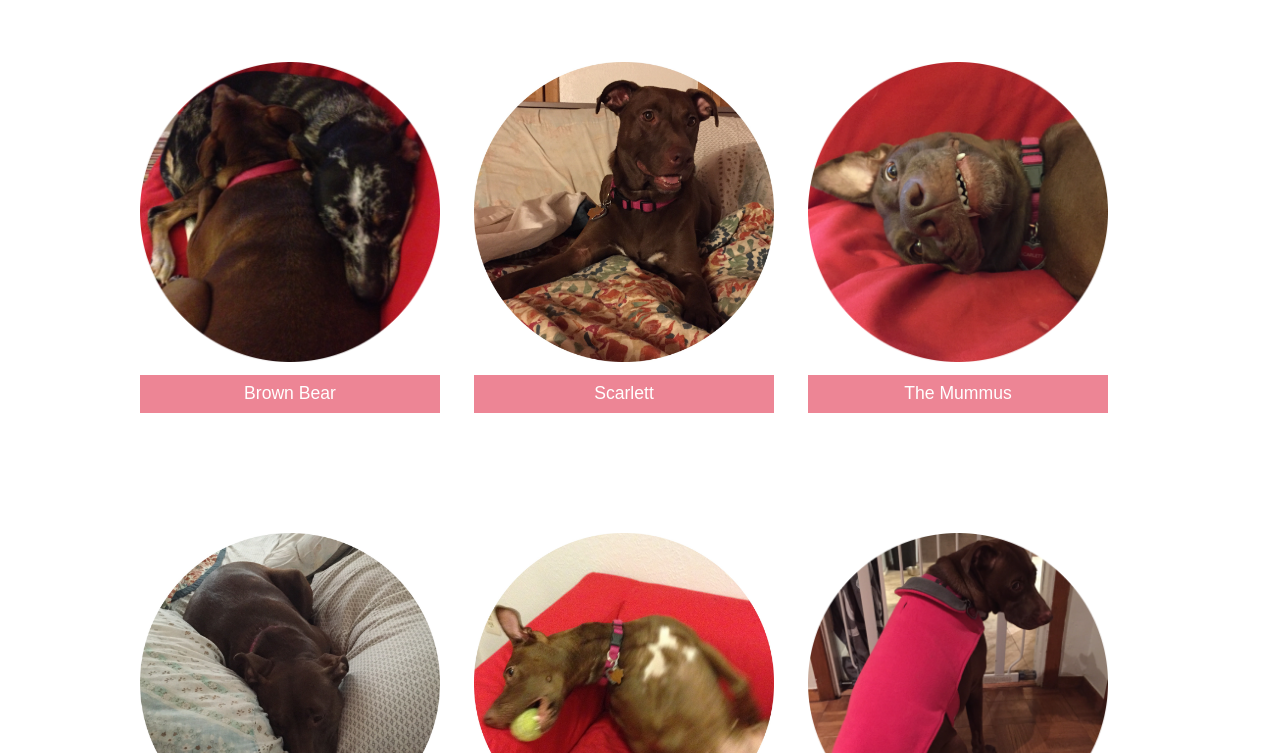
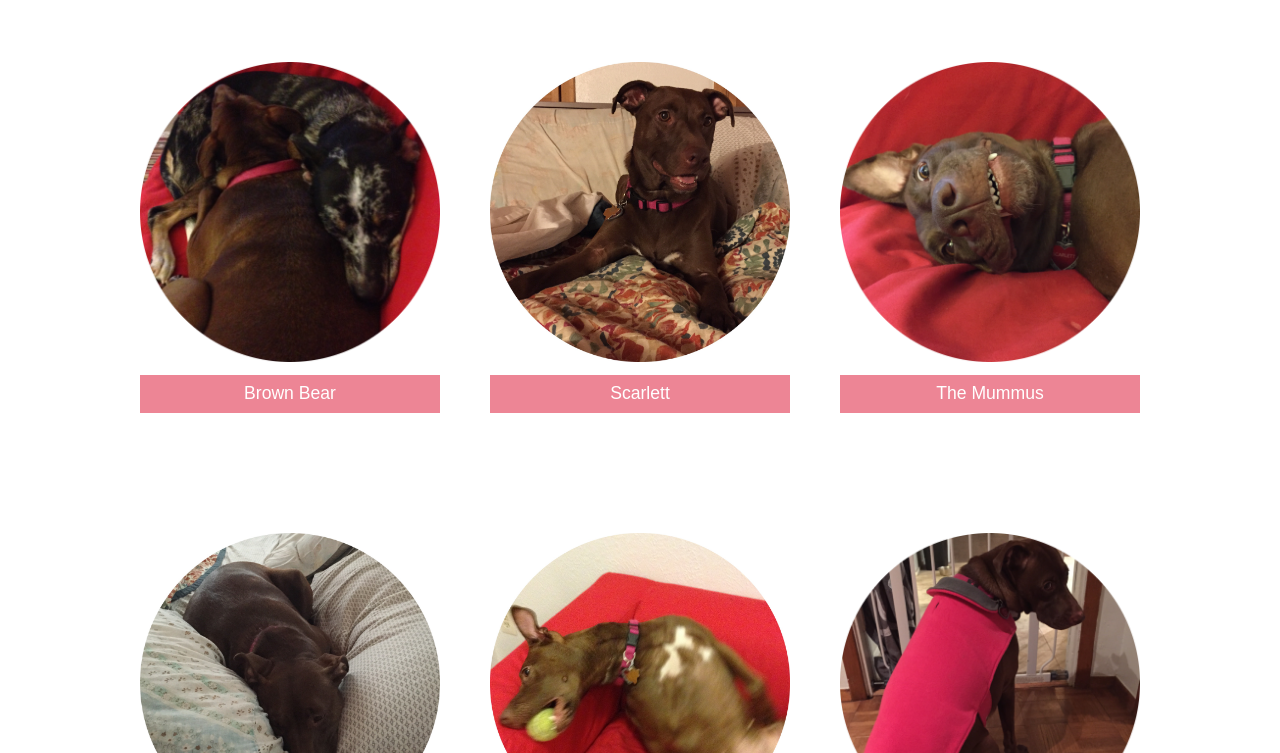
Before and after one commit to jesse-stew/Scarlett, a plain HTML site: page index.html in a window 1280 px wide. Shown: the part 47-800 px from the top of the page. Drawn offline with Linux system fonts and the light colour scheme.

Commit message:
changed layout from inline-block to floats and fixed spacing issues on last two breakpoints.

```diff
--- a/CSS/style.css
+++ b/CSS/style.css
@@ -53,12 +53,16 @@ header > p {
 
 /***images and captions***/
  div {
- 	display: inline-block;
- 	width: 40%
+ 	width: 45%
  }
 
- div:nth-of-type(2n+1) {
- 	margin-right: 15%;
+ div:nth-of-type(odd) {
+ 	margin-right: 5%;
+ 	float: left;
+ }
+
+ div:nth-of-type(even) {
+ 	float: right;
  }
 
 section {
@@ -76,25 +80,19 @@ div {
 	width: 30%;
 }
 
- div:nth-of-type(2n+1) {
- 	margin-right: 0;
- }
+div:nth-of-type(1), div:nth-of-type(2), div:nth-of-type(4), div:nth-of-type(5) {
+	float: left;
+	margin-right: 5%;
+}
 
- div:nth-of-type(1n) {
- 	margin-right: 3%;
- }
-
- div:nth-of-type(2n) {
- 	margin-right: 3%;
- }
+div:nth-of-type(3), div:nth-of-type(6) {
+	float: right;
+	margin-right: 0;
+}
 
  section {
  	max-width: 1000px;
+ 	padding: 0;
  }
 
-
-
-
-
-
 }
```
